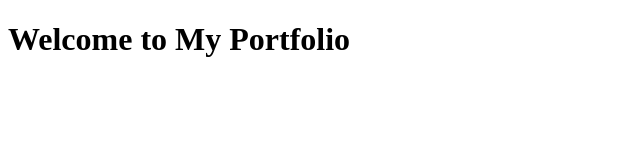
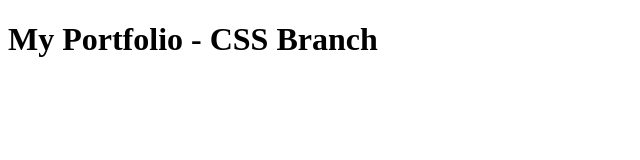
Before and after one commit to siw-sgp/portfolio-website, a plain HTML site: page index.html in a window 1280 px wide. Shown: the whole page, without its empty margins (0-640 px from the left). Drawn offline with Linux system fonts and the light colour scheme.

Commit message:
Updated header text on add-css branch

```diff
--- a/index.html
+++ b/index.html
@@ -1 +1,2 @@
-<!DOCTYPE html><html><head><title>My Portfolio</title></head><body><h1>Welcome to My Portfolio</h1></body></html>
+<!DOCTYPE html><html><head><title>My Portfolio</title></head><body><h1>My Portfolio - CSS Branch</h1>
+</body></html>
```
